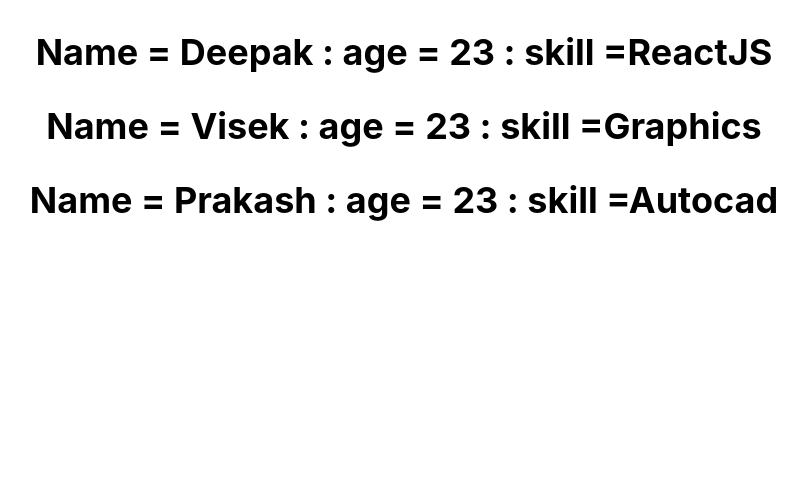
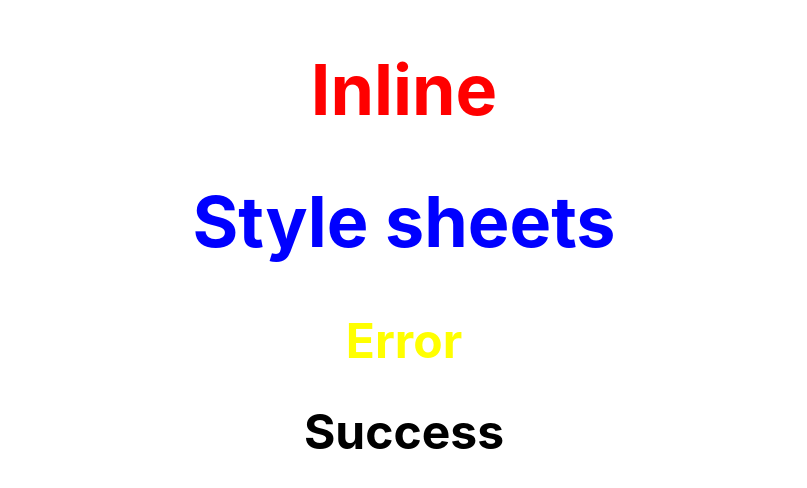
Before and after one commit to Depz-Bastz/Learning-Reacr, a React (Create React App) app in the folder reactlearning/: page / in a window 1280 px wide. Shown: the top 488 px of the page, without its empty margins (236-1043 px from the left). Built offline with nearby package versions, Linux system fonts and the light colour scheme.

Commit message:
styling using css

```diff
--- a/reactlearning/src/App.js
+++ b/reactlearning/src/App.js
@@ -12,15 +12,24 @@ import './App.css';
 // import FunctionClick from './components/FunctionClick';
 // import ClassClick from './components/ClassClick';
 // import BindEvent from './components/BindEvent';
-import Namelist from './components/Namelist';
-
+// import Namelist from './components/Namelist';
+import Stylesheets from './components/Stylesheets';
+import Inline from './components/Inline';
+import './appstyles.css';
+import styles from './appStyles.modules.css';
 
 function App() {
   return (
     <div className="App">
       <header>
+
+      <Inline />
+      <Stylesheets primary={true} />
+      <h1 className='error'>Error</h1>
+      <h1 className={styles.success}>Success</h1>
+
+      {/*
       <Namelist />
-      {/*
       <Usergreeting />
       <UserGreeting1 />
       <Ternarycondition />
--- /dev/null
+++ b/reactlearning/src/appStyles.modules.css
@@ -0,0 +1,3 @@
+.success {
+    color: grey
+}
--- /dev/null
+++ b/reactlearning/src/appstyles.css
@@ -0,0 +1,3 @@
+.error{
+    color: yellow
+}
--- /dev/null
+++ b/reactlearning/src/components/Inline.js
@@ -0,0 +1,15 @@
+import React from 'react'
+
+function Inline() {
+    const Heading = {
+        fontSize: '70px',
+        color: 'red'
+    }
+    return (
+        <div>
+            <h1 style={Heading}>Inline</h1>
+        </div>
+    )
+}
+
+export default Inline
--- a/reactlearning/src/components/Namelist.js
+++ b/reactlearning/src/components/Namelist.js
@@ -1,5 +1,6 @@
 import React from 'react'
-import Person from './Person'
+import './mystyles.css'
+
 
 function Namelist() {
     const persons = [
@@ -22,7 +23,7 @@ function Namelist() {
             skill: 'Autocad'
         }
     ]
-    const namelist = persons.map(person => <Person key={person.id} person={person} />)
+    const namelist = persons.map((person, index) => <h2 className = 'secondary' key = {index}>ID = {index} : Name = {person.name} : age = {person.age} : skill ={person.skill}</h2>)
     return (
         <div>
             {namelist}
--- a/reactlearning/src/components/Person.js
+++ b/reactlearning/src/components/Person.js
@@ -3,7 +3,7 @@ import React from 'react'
 function Person({person}) {
     return (
         <div>
-            <h2>Name = {person.name} : age = {person.age} : skill ={person.skill}</h2>
+
         </div>
     )
 }
--- /dev/null
+++ b/reactlearning/src/components/Stylesheets.js
@@ -0,0 +1,13 @@
+import React from 'react'
+import './mystyles.css'
+
+function Stylesheets(props) {
+    let className =props.primary ? 'primary' : 'secondary'
+    return (
+        <div>
+            <h1 className= {`${className} font-xl`}>Style sheets</h1>
+        </div>
+    )
+}
+
+export default Stylesheets;
--- /dev/null
+++ b/reactlearning/src/components/mystyles.css
@@ -0,0 +1,9 @@
+.primary {
+    color: blue;
+}
+.secondary {
+    color: yellow;
+}
+.font-xl {
+    font-size: 70px;
+}
```
